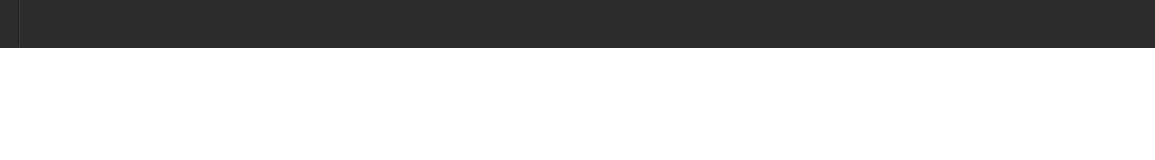
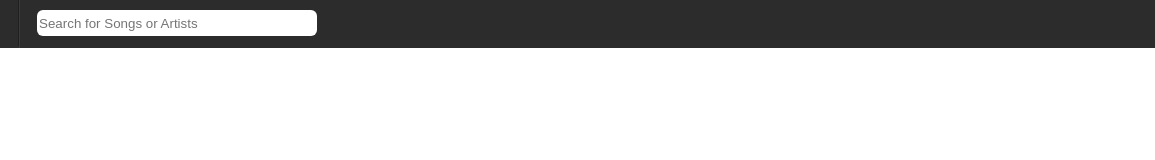
Before and after one commit to Satshabad/Queue-website, a website: page app/index.html in a window 1280 px wide. Shown: the full height of the page, 125-1280 px from the left. Drawn offline with nearby package versions, Linux system fonts and the light colour scheme; some packages are replaced by stand-ins of ours.

Commit message:
Add searchBar

```diff
--- a/app/css/style.css
+++ b/app/css/style.css
@@ -22,7 +22,7 @@ body {
 
   /* Gradient */
   background: #191919; /* for non-css3 browsers */
-  background: #2c2c2d; /* Spotify color test */
+  background: #2c2c2d; /* Test Spotify color */
   /*filter: progid:DXImageTransform.Microsoft.gradient(startColorstr='#191919', endColorstr='#2f2f2f'); /* for IE */*/
   /*background: -webkit-gradient(linear, left top, left bottom, from(#191919), to(#2f2f2f)); /* for webkit browsers */*/
   /*background: -moz-linear-gradient(top,  #191919,  #2f2f2f); /* for firefox 3.6+ */*/
@@ -43,10 +43,29 @@ body {
 }
 
 #topNav #navContent {
-  float: left;
+  position: relative;
+  overflow: hidden;
   height: 34px;
   padding: 7px;
   border-left: 1px solid #3b3b3c;
+}
+
+#topNav #navContent #searchForm {
+  width: 25%;
+  min-width: 170px;
+}
+
+#topNav #navContent #searchBar {
+  width: 100%;
+  height: 26px;
+  margin-top: 3px;
+  margin-left: 10px;
+  border-radius: 6px;
+  border: 0px none;
+}
+
+#topNav #navContent #searchBar:focus {
+  outline: none;
 }
 
 /* List View */
--- a/app/index.html
+++ b/app/index.html
@@ -1,5 +1,7 @@
 <!-- (C) Copyright 2013 - Queue -->
 <!-- Main Page -->
+
+<!-- TODO: Add noscript message "Javascript needs to be enabled to use the Queue web app" -->
 
 <!doctype html>
 <html lang="en" ng-app="queueapp">
@@ -29,7 +31,11 @@
                 <img src="img/logo-114px.png" />
                 <div>Queue</div>
             </a>
-            <div id="navContent">&nbsp;</div>
+            <div id="navContent">
+                <form id="searchForm">
+                    <input type="search" name="search" id="searchBar" placeholder="Search for Songs or Artists" tabindex="1" />
+                </form>
+            </div>
         </div>
 
         <ng-view></ng-view>
```
